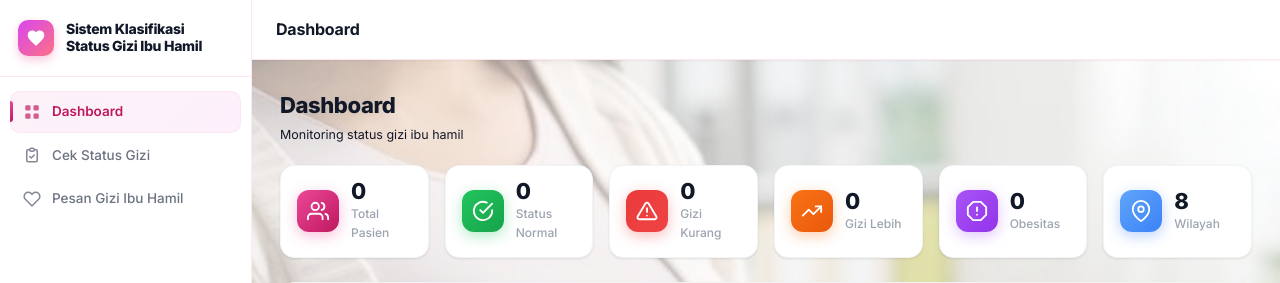
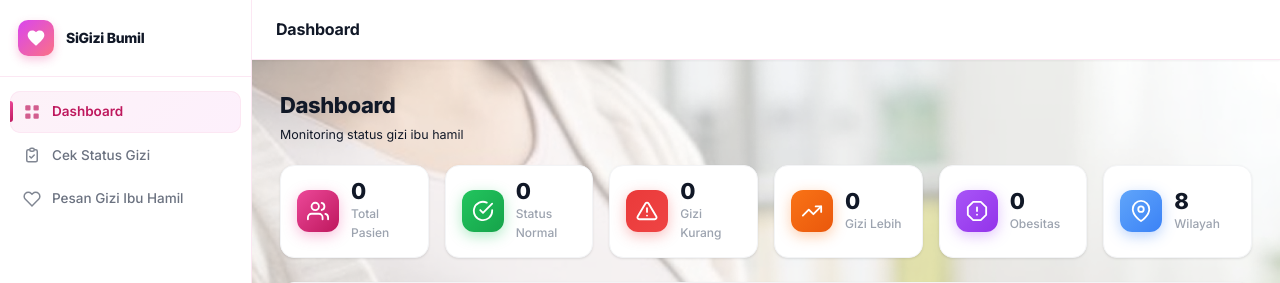
Before and after one commit to kumo-tech-hub/website-klasifikasi-ibu-hamil, a Flask app: page / in a window 1280 px wide. Shown: the top 283 px of the page. Run offline with Flask 3, Linux system fonts and the light colour scheme; the visitor is signed in with stand-in values (Sample User, id 1); data that the repository does not hold is empty.

Commit message:
updating: name

```diff
--- a/templates/base.html
+++ b/templates/base.html
@@ -22,8 +22,7 @@
                 </svg>
             </div>
             <div class="sidebar-brand">
-                <h4 class="sidebar-title">Sistem Klasifikasi <br> Status Gizi Ibu Hamil </h4>
-                <p class="sidebar-subtitle"></p>
+                <h4 class="sidebar-title">SiGizi Bumil</h4>
             </div>
         </div>
 
--- a/templates/login.html
+++ b/templates/login.html
@@ -222,8 +222,8 @@
 
             <!-- Title Section -->
             <div class="system-titles">
-                <h1>Sistem Klasifikasi Status Gizi Ibu Hamil</h1>
-                <p>Selamat Datang di Sistem Klasifikasi</p>
+                <h1>SiGizi Bumil</h1>
+                <p>Selamat Datang di Sistem Klasifikasi Gizi Ibu Hamil</p>
             </div>
 
             <!-- Form Card -->
```
